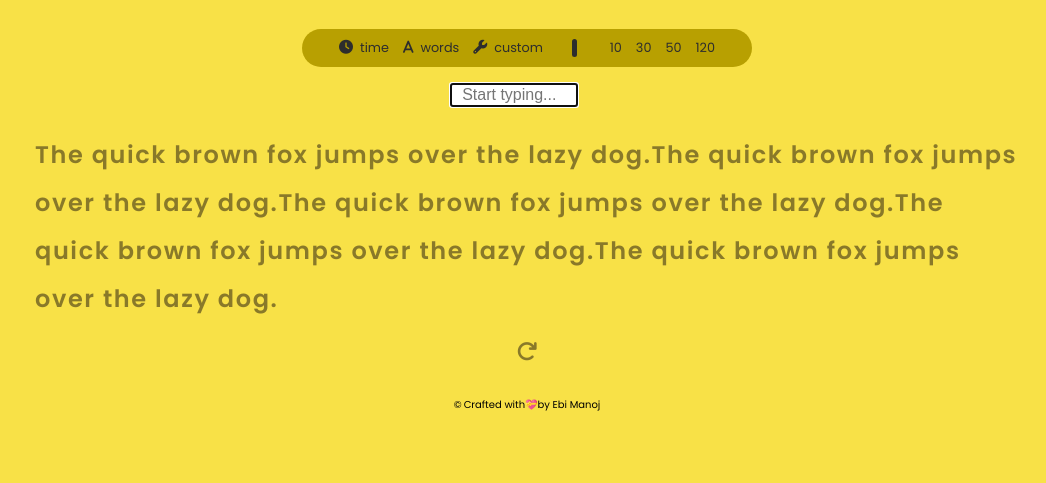
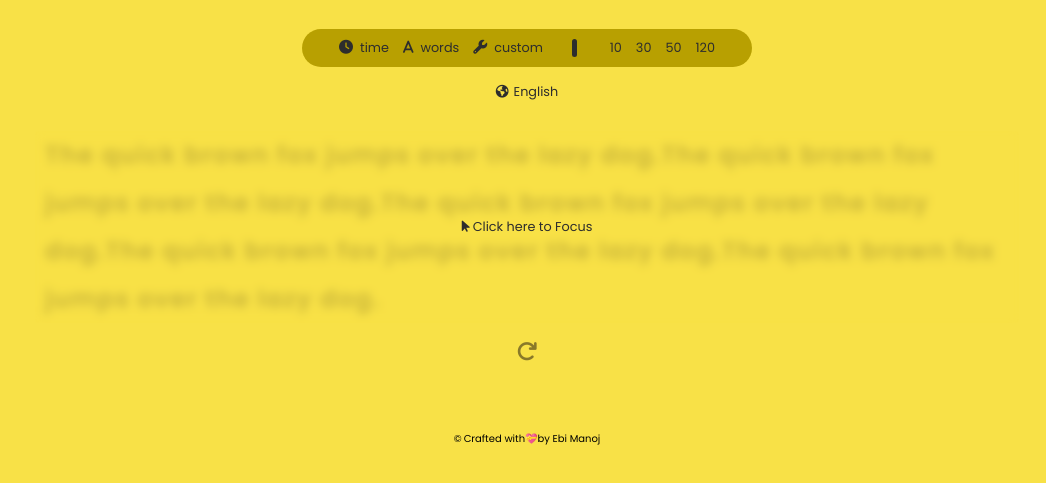
Before and after one commit to Ebi-manoj/TypeSprint, a plain HTML site: page index.html in a window 1280 px wide. Shown: the part 129-612 px from the top of the page, without its empty margins (113-1159 px from the left). Drawn offline with Linux system fonts and the light colour scheme; a web font is replaced by a local one.

Commit message:
overlay added

```diff
--- a/index.html
+++ b/index.html
@@ -37,11 +37,18 @@
           <li>120</li>
         </ul>
       </div>
-      <p class="btn-lang"><i class="fa-solid fa-earth-americas"></i>English</p>
+      <p class="btn-lang">
+        <a href=""><i class="fa-solid fa-earth-americas"></i>English</a>
+      </p>
       <div id="typing-test">
         <p id="target-text" class="target-text"></p>
-        <p class="reset"><i class="fa-solid fa-arrow-rotate-right"></i></p>
+        <div class="overlay">
+          <p class="overlay-text">
+            <i class="fa-solid fa-arrow-pointer"></i>Click here to Focus
+          </p>
+        </div>
       </div>
+      <p class="reset"><i class="fa-solid fa-arrow-rotate-right"></i></p>
     </div>
     <footer>
       <p class="copy-right">&copy;<span>Crafted with💝by Ebi Manoj</span></p>
--- a/style.css
+++ b/style.css
@@ -66,7 +66,7 @@ body {
   font-size: 14px;
 }
 .settings li:hover,
-.btn-lang:hover,
+.btn-lang a:hover,
 .reset i:hover {
   color: white;
 }
@@ -77,12 +77,14 @@ body {
   border-radius: 3px;
   margin-left: 1.4rem;
 }
+.btn-lang a {
+  text-decoration: none;
+  color: var(--primary-color);
+}
 .btn-lang {
   text-align: center;
   margin-top: 1rem;
   font-size: 0.8rem;
-  color: var(--primary-color);
-  cursor: pointer;
 }
 .btn-lang i {
   margin-right: 5px;
@@ -90,7 +92,8 @@ body {
 /* .......................................................................................................... */
 #typing-test {
   font-family: var(--font-basic);
-  margin: 30px 20px;
+  margin: 30px 20px 0;
+  position: relative;
 }
 
 .target-text {
@@ -99,6 +102,7 @@ body {
   letter-spacing: 0.1rem;
   color: #1109097a;
   font-weight: 600;
+  margin: 0 10px;
 }
 
 .correct {
@@ -128,7 +132,7 @@ input {
   width: 10%;
   height: 2px;
   box-sizing: border-box;
-  /* opacity: 0; */
+  opacity: 0;
   cursor: default;
   position: absolute;
   top: 24%;
@@ -136,7 +140,7 @@ input {
   z-index: 1;
 }
 
-#typing-test .reset {
+.reset {
   margin-top: 0.8rem;
   text-align: center;
   font-size: 1.3rem;
@@ -149,8 +153,34 @@ footer {
   display: flex;
   align-items: center;
   justify-content: center;
+  margin-top: 4rem;
 }
 footer p span {
   font-size: 10px;
   margin-left: 2px;
 }
+
+.overlay {
+  width: 100%;
+  height: 100%;
+  position: absolute;
+  top: 0;
+  left: 0;
+  background-color: #f8e0478f;
+  z-index: 10;
+  backdrop-filter: blur(5px);
+  display: flex;
+  align-items: center;
+  justify-content: center;
+}
+.overlay-text {
+  font-size: 0.8rem;
+  color: var(--primary-color);
+  cursor: default;
+}
+.overlay-text i {
+  margin-right: 3px;
+}
+.hidden {
+  visibility: hidden;
+}
```
